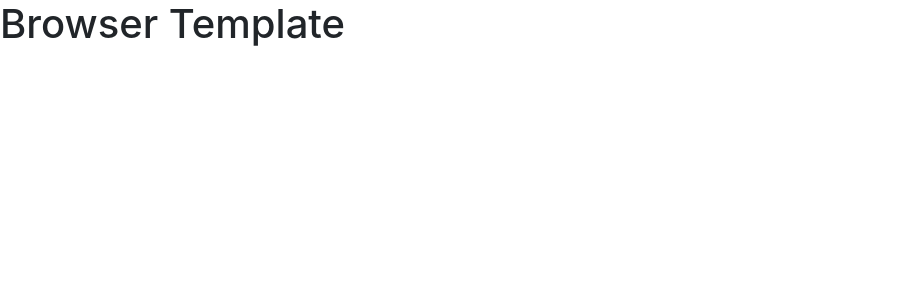
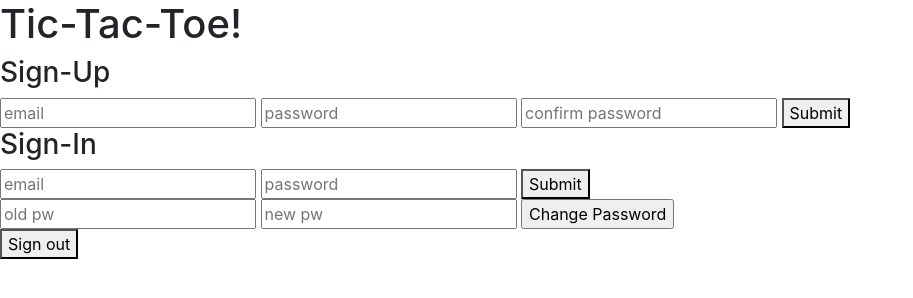
Before and after one commit to laurenmenendez/game-project-client, a website built with webpack: page index.html in a window 1280 px wide. Shown: the whole page, without its empty margins (0-913 px from the left). Built offline with nearby package versions, Linux system fonts and the light colour scheme.

Commit message:
Create sign-up curl, forms in html, update config

```diff
--- a/assets/scripts/config.js
+++ b/assets/scripts/config.js
@@ -2,8 +2,8 @@
 
 let apiUrl
 const apiUrls = {
-  production: '<replace-with-heroku-url>',
-  development: 'http://localhost:4741'
+  production: 'https://tic-tac-toe-api-production.herokuapp.com',
+  development: 'https://tic-tac-toe-api-development.herokuapp.com'
 }
 
 if (window.location.hostname === 'localhost') {
--- a/index.html
+++ b/index.html
@@ -12,6 +12,27 @@
       <script src="public/application.js" type="text/javascript" charset="utf-8" defer></script>
     </head>
     <body>
-      <h1>Browser Template</h1>
+      <nav>
+      </nav>
+      <h1>Tic-Tac-Toe!</h1>
+      <form action="" id="sign-up-form">
+        <h3>Sign-Up</h3>
+        <input name="credentials[email]" type="email" placeholder="email" required>
+        <input name="credentials[password]" type="password" placeholder="password" required>
+        <input name="credentials[password_confirmation]" type="password" placeholder="confirm password" required>
+        <button>Submit</button>
+      </form>
+      <form action="" id="sign-in-form">
+        <h3>Sign-In</h3>
+        <input name="credentials[email]" type="email" placeholder="email" required>
+        <input name="credentials[password]" type="password" placeholder="password" required>
+        <button>Submit</button>
+      </form>
+      <form id="change-password">
+       <input type="password" name="passwords[old]" placeholder="old pw">
+       <input type="password" name="passwords[new]" placeholder="new pw">
+       <input type="submit" value="Change Password"/>
+     </form>
+     <button id="sign-out-button">Sign out</button>
     </body>
 </html>
```
Also changed, not shown: 1 other file.
